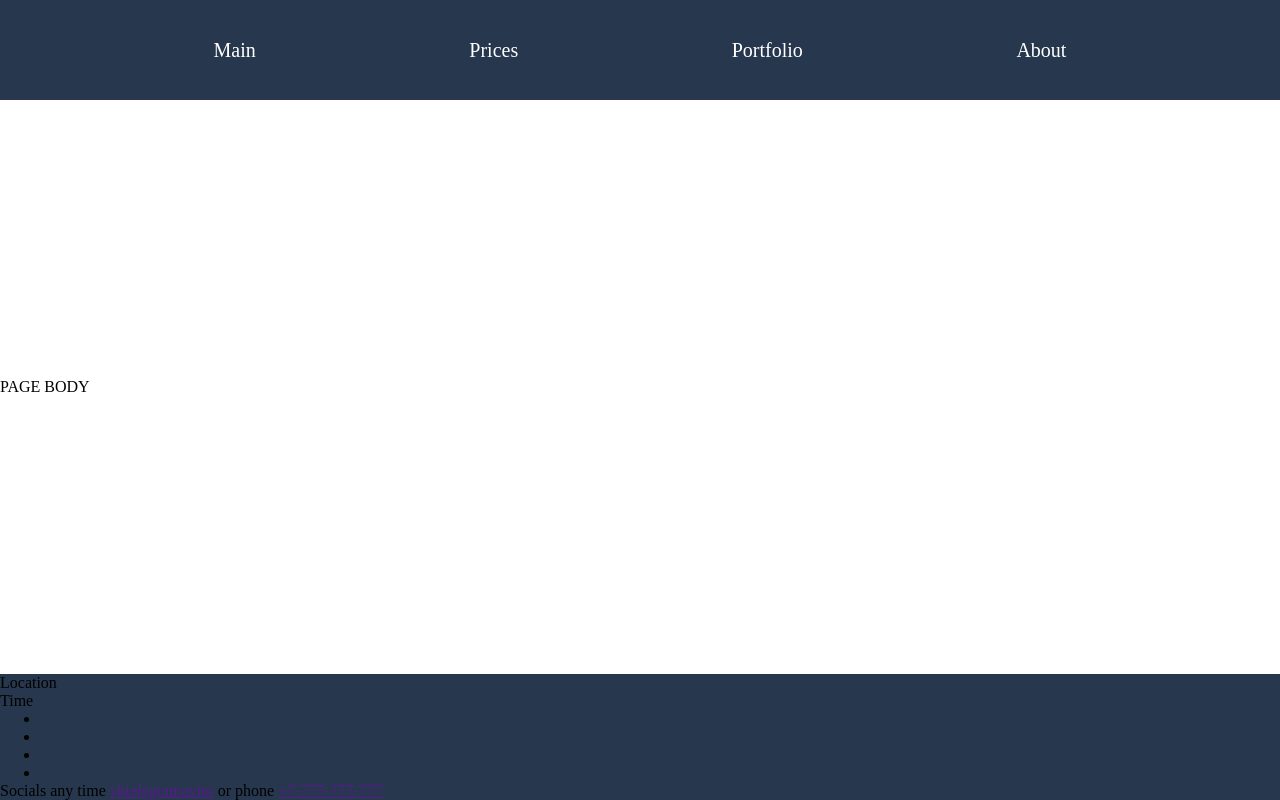
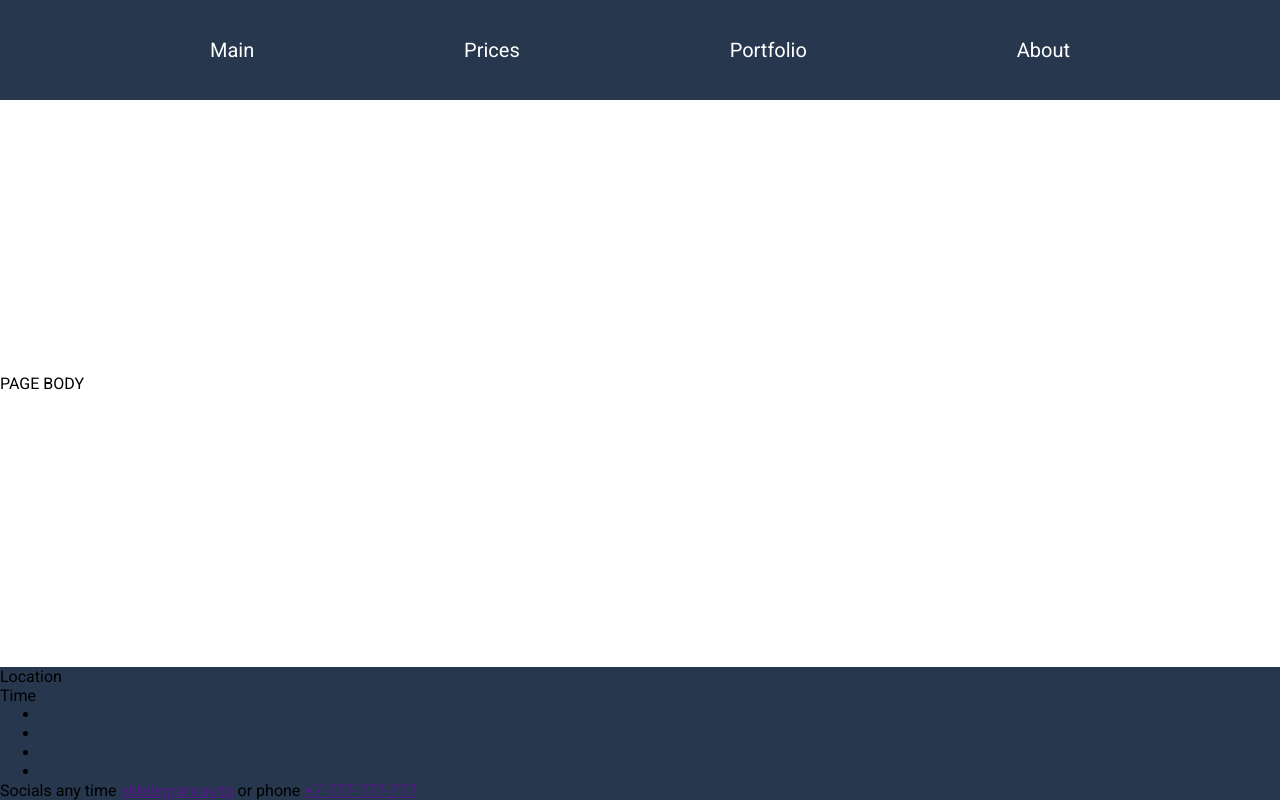
Before and after one commit to Linksee1/PiercingSPA, a Vue app: page / in a window 1280 px wide. Built offline with nearby package versions, Linux system fonts and the light colour scheme.

Commit message:
Added font

```diff
--- a/src/assets/base.css
+++ b/src/assets/base.css
@@ -4,6 +4,11 @@
 --text-color: white;
 --header-background-color: #DDE6ED;
 --separator-color: #9DB2BF;
+}
+
+@font-face {
+  font-family: Roboto;
+  src: url("fonts/Roboto.ttf");
 }
 
 *,
@@ -15,6 +20,7 @@
 }
 
 body, #app {
+  font-family: Roboto, sans-serif;
   min-height: 100vh;
 }
 
@@ -23,3 +29,15 @@ body, #app {
   flex-direction: column;
   justify-content: space-between;
 }
+
+h1 {
+  font-size: 48px;
+}
+
+h2 {
+  font-size: 38px;
+}
+
+p {
+  font-size: 16px;
+}
--- a/src/assets/main.css
+++ b/src/assets/main.css
@@ -1,5 +1 @@
 @import './base.css';
-
-@media (min-width: 1024px) {
-
-}
```
Also changed, not shown: src/assets/fonts/Roboto.ttf (added).
